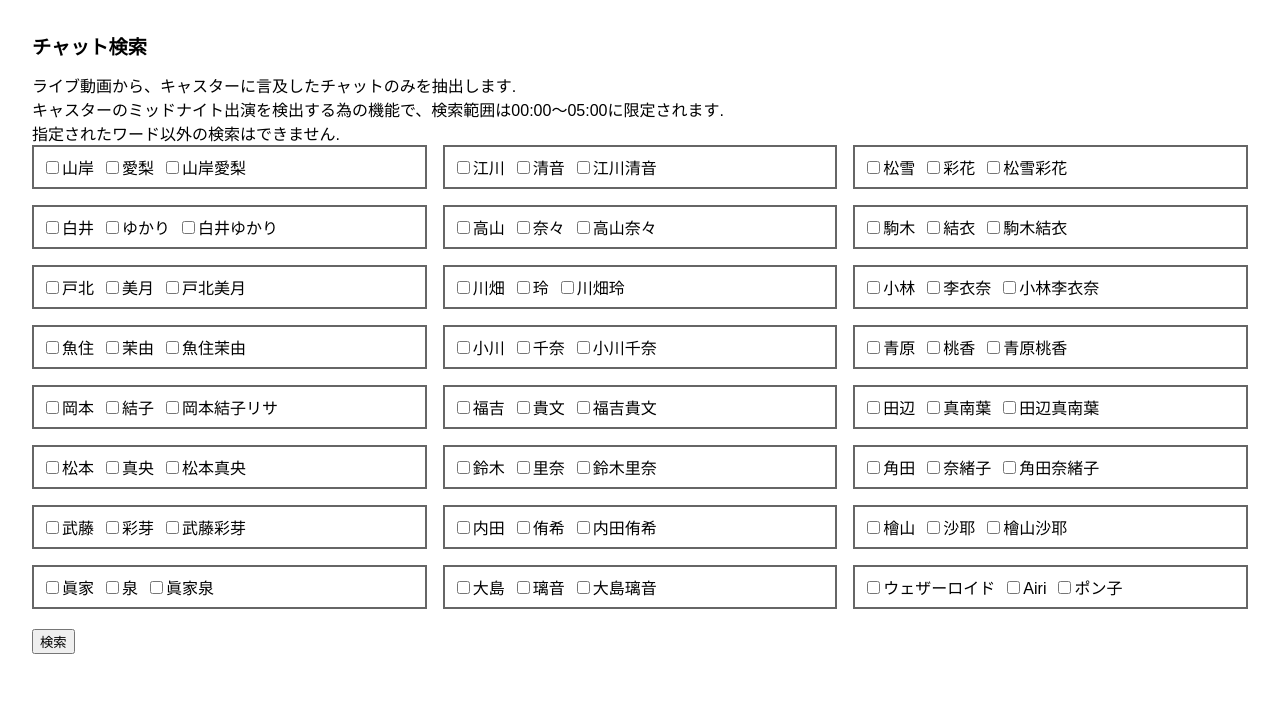
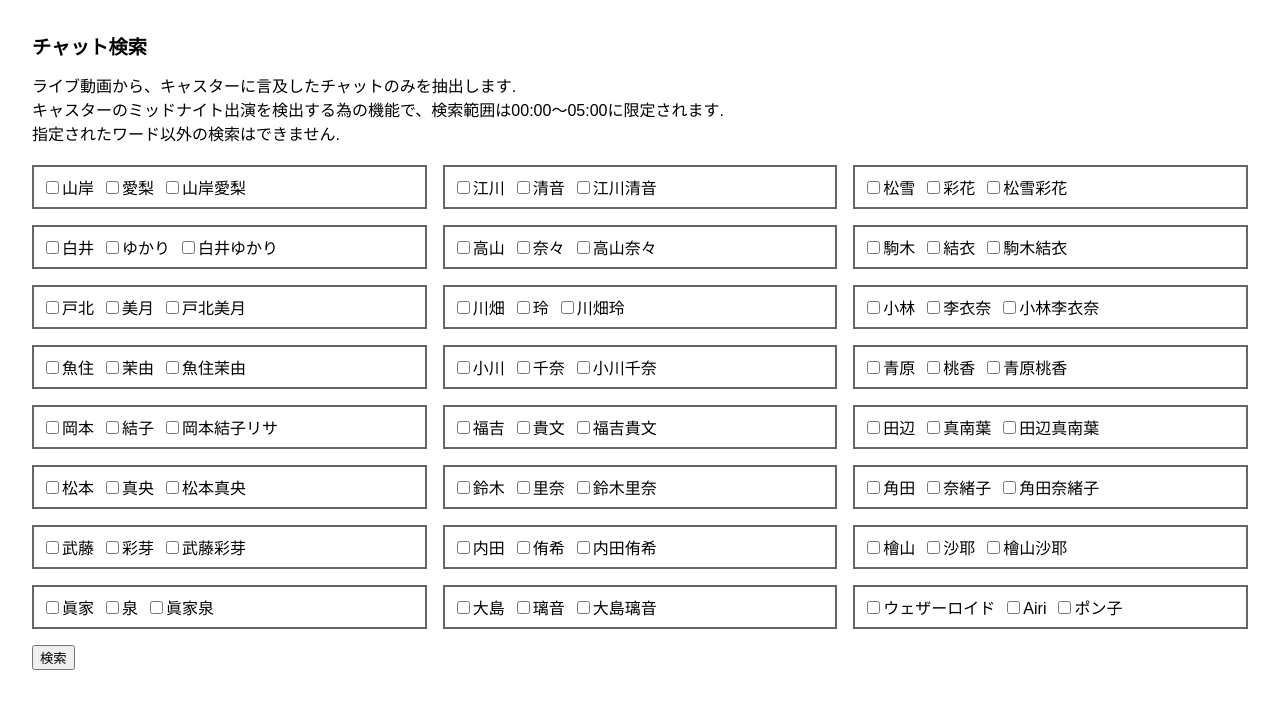
Before and after one commit to boxpush/b, a Jekyll site: the page tesst/chat.html, which Jekyll copies as it is, in a window 1280 px wide. Shown: the top 709 px of the page. Built offline with Jekyll 4.4.1, drawn with Linux system fonts in a browser that asks for light colours.

Commit message:
Update chat.html

```diff
--- a/tesst/chat.html
+++ b/tesst/chat.html
@@ -20,7 +20,7 @@
   <div>ライブ動画から、キャスターに言及したチャットのみを抽出します.</div>
   <div>キャスターのミッドナイト出演を検出する為の機能で、検索範囲は00:00～05:00に限定されます.</div>
   <div>指定されたワード以外の検索はできません.</div>
-  <div style="margin-bottom: 20px;></div>
+  <div style="margin-bottom: 20px;"></div>
   <div class="checkboxes" id="checkboxes"></div>
   <button id="searchBtn">検索</button>
 
```
